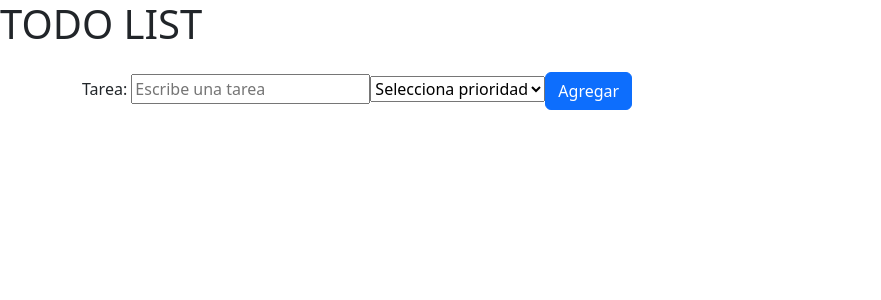
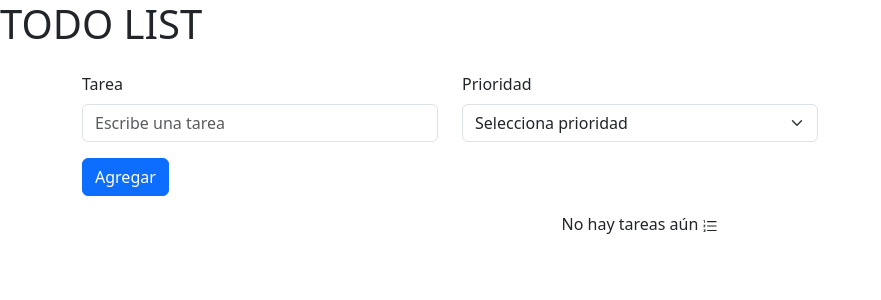
Before and after one commit to diegoworks92/todoList, a React (Vite) app: page / in a window 1280 px wide. Shown: the top 300 px of the page, without its empty margins (0-881 px from the left). Built offline with nearby package versions, Linux system fonts and the light colour scheme.

Commit message:
se ha actualizado el form y la tabla con componentes de bootstrap

```diff
--- a/package.json
+++ b/package.json
@@ -13,7 +13,8 @@
     "bootstrap": "^5.3.8",
     "react": "^19.1.1",
     "react-bootstrap": "^2.10.10",
-    "react-dom": "^19.1.1"
+    "react-dom": "^19.1.1",
+    "react-icons": "^5.5.0"
   },
   "devDependencies": {
     "@eslint/js": "^9.36.0",
--- /dev/null
+++ b/src/components/TodoList/TodoItems.jsx
@@ -0,0 +1,97 @@
+import { Button } from "react-bootstrap";
+import Table from 'react-bootstrap/Table';
+import Modal from 'react-bootstrap/Modal';
+
+import { AiOutlineOrderedList } from "react-icons/ai";
+import { FaCheck, FaPencilAlt } from "react-icons/fa";
+import { IoCloseSharp } from "react-icons/io5";
+import { MdDelete } from "react-icons/md";
+
+
+const TodoItems = ({lista, handleDelete, handleToggle, handleMod, handleShow, modalDeleteId, handleClose}) => {
+
+  return (
+    <>
+        {lista.length > 0 ?
+
+     <Table striped bordered hover className="text-center">
+      <thead>
+        <tr>
+          <th>#</th>
+          <th>Tarea</th>
+          <th>Prioridad</th>
+          <th>Fecha de creación</th>
+          <th>Realizada</th>
+          <th>Modificar</th>
+          <th>Eliminar</th>
+        </tr>
+      </thead>
+      <tbody>
+
+
+
+          {lista.map((t, index) => (
+
+        <tr key={t.id}>
+          <td>{index + 1}</td>
+          <td className={`${
+                  t.completada ? "text-decoration-line-through" : ""
+                }`}>{t.texto}</td>
+          <td><p>{t.prioridad}</p></td>
+          <td>{t.fecha}</td>
+          <td>
+              <Button
+                variant={t.completada ? "success" : "outline-success"}
+                onClick={() => handleToggle(t.id)}
+              >
+                {t.completada ? <FaCheck size={20}/> : <IoCloseSharp size={20}/>}
+              </Button>
+
+              </td>
+               <td>
+              <Button onClick={() => handleMod(t.id)}><FaPencilAlt size={20}/></Button>
+               </td>
+              <td>
+          {/*      <Button
+                variant="danger"
+                onClick={() => handleDelete(t.id)}
+              >
+                <MdDelete size={20}/>
+              </Button>
+ */}
+
+<Button variant="danger" onClick={() => handleShow(t.id)}>
+        <MdDelete size={20}/>
+      </Button>
+                <Modal show={modalDeleteId === t.id} onHide={() => handleClose(t.id)}>
+        <Modal.Header closeButton>
+          <Modal.Title>Eliminar tarea</Modal.Title>
+        </Modal.Header>
+        <Modal.Body>Estas seguro que quieres eliminar la tarea?</Modal.Body>
+        <Modal.Footer>
+          <Button variant="secondary" onClick={() => handleClose(t.id)}>
+            No
+          </Button>
+          <Button variant="primary" onClick={() => handleDelete(t.id)}>
+            Si
+          </Button>
+        </Modal.Footer>
+      </Modal>
+              </td>
+        </tr>
+
+           ) )}
+      </tbody>
+    </Table>
+       : (        <p className="text-center mt-3">No hay tareas aún <AiOutlineOrderedList /></p>
+) }
+
+
+
+
+
+    </>
+  )
+}
+
+export default TodoItems
--- a/src/components/TodoList/TodoList.jsx
+++ b/src/components/TodoList/TodoList.jsx
@@ -1,10 +1,25 @@
 import { useState } from "react";
 import { Button } from "react-bootstrap";
+import TodoItems from "./TodoItems";
+import Col from 'react-bootstrap/Col';
+import Form from 'react-bootstrap/Form';
+import InputGroup from 'react-bootstrap/InputGroup';
+import Row from 'react-bootstrap/Row';
+
+
 
 const TodoList = () => {
   const [tarea, setTarea] = useState("");
   const [lista, setLista] = useState([]);
   const [prioridad, setPrioridad] = useState("");
+  const [contadorId, setContadorId] = useState(1);
+/*   const [show, setShow] = useState(false); */
+const [modalDeleteId, setModalDeleteId] = useState(null)
+ const [validated, setValidated] = useState(false);
+
+
+
+
 
 const date = new Date();
 const year = date.getFullYear();
@@ -14,31 +29,72 @@ const TodoList = () => {
 const minutes = date.getMinutes();
 const second = date.getSeconds();
 
+/*  */
+/*
+
+
+  const handleSubmi = (event) => {
+    const form = e.currentTarget;
+    if (form.checkValidity() === false) {
+      e.preventDefault();
+      e.stopPropagation();
+    }
+
+    setValidated(true);
+  };
+ */
+/*  */
+
   const handleSubmit = (e) => {
     e.preventDefault();
+
+      // obtener el formu
+    const form = e.currentTarget;
+
+    if (form.checkValidity() === false ) {
+      e.stopPropagation();
+      setValidated(true);
+      return;
+    }
+/*
   if (tarea.trim() === "" || prioridad === "") {
       alert("Debes ingresar una tarea y una prioridad");
       return;
     }
+
+ */
+
+
     setLista([
       ...lista,
       {
-        id: Date.now(),
+        id: contadorId,
         texto: tarea,
         prioridad,
         completada: false,
-        fecha: `Creado: ${day}/${month}/${year} ${hours}:${minutes}:${second}`,
+        fecha: `${day}/${month}/${year} ${hours}:${minutes}:${second}`,
       },
     ]);
+
+  // limpiar los campos
   setTarea("");
   setPrioridad("");
+  setContadorId(contadorId + 1);
+
+  // reiniciar validacion
+  setValidated(false);
   };
 
   const handleChange = (e) => setTarea(e.target.value);
 
+
+  const handleShow = (id) => setModalDeleteId(id);
+    const handleClose = () => setModalDeleteId(null);
   // delete por id
   const handleDelete = (id) => {
+
     setLista(lista.filter((t) => t.id !== id));
+    handleClose();
   };
 
   // marcar completada
@@ -56,9 +112,10 @@ const TodoList = () => {
     setLista(lista.map((t) => (t.id === id ? { ...t, texto: nuevoTexto } : t)));
   };
 
+
   return (
     <div className="container mt-4">
-      <form onSubmit={handleSubmit} className="mb-3">
+{/*       <form onSubmit={handleSubmit} className="mb-3">
         <label>
           Tarea:{" "}
           <input
@@ -82,38 +139,60 @@ const TodoList = () => {
         <Button type="submit" variant="primary">
           Agregar
         </Button>
+      </form>
+ */}
 
-        <ul>
-          {lista.map((t, index) => (
-            <li key={index}>
-              <p
-                className={`${
-                  t.completada ? "text-decoration-line-through" : ""
-                }`}
+  <Form noValidate validated={validated} onSubmit={handleSubmit}>
+      <Row className="mb-3">
+        <Form.Group as={Col} md="4" controlId="validationCustom01">
+      <Form.Label>Tarea</Form.Label>
+      <Form.Control
+        required
+        type="text"
+        placeholder="Escribe una tarea"
+        value={tarea}
+        onChange={handleChange}
+      />
+      <Form.Control.Feedback type="invalid">
+        Por favor ingresa una tarea.
+      </Form.Control.Feedback>
+    </Form.Group>
+
+ <Form.Group as={Col} md="4" controlId="validationCustom02">
+      <Form.Label>Prioridad</Form.Label>
+      <Form.Select
+        required
+        value={prioridad}
+        onChange={(e) => setPrioridad(e.target.value)}
       >
-                {t.texto}
-              </p>{" "}
-              <p>{t.prioridad}</p> <p>{t.fecha}</p>
-              <Button
-                variant="danger"
-                size="sm"
-                onClick={() => handleDelete(t.id)}
-              >
-                Eliminar
+        <option value="">Selecciona prioridad</option>
+        <option value="baja">Baja</option>
+        <option value="media">Media</option>
+        <option value="alta">Alta</option>
+      </Form.Select>
+      <Form.Control.Feedback type="invalid">
+        Selecciona una prioridad.
+      </Form.Control.Feedback>
+    </Form.Group>
+      </Row>
+
+       <Button type="submit" variant="primary">
+          Agregar
         </Button>
-              <Button
-                variant={t.completada ? "success" : "outline-success"}
-                onClick={() => handleToggle(t.id)}
-              >
-                {t.completada ? "Hecho" : "Ok?"}
-              </Button>
-              <Button onClick={() => handleMod(t.id)}>Modificar</Button>
-            </li>
-          ))}
-        </ul>
-      </form>
+    </Form>
+
+
+        <TodoItems lista={lista} handleDelete={handleDelete} handleToggle={handleToggle} handleMod={handleMod} modalDeleteId={modalDeleteId} handleClose={handleClose} handleShow={handleShow}/>
+
+
     </div>
   );
 };
 
 export default TodoList;
+
+/*
+formulario de busqueda
+confirm bostrap modal
+table o list
+ */
```
Also changed, not shown: src/components/TodoList/Todo.jsx (deleted, +0 -8 lines), 1 other file (tests, documents, lock files or other folders). Lines whose indentation alone changed are shown as unchanged.
